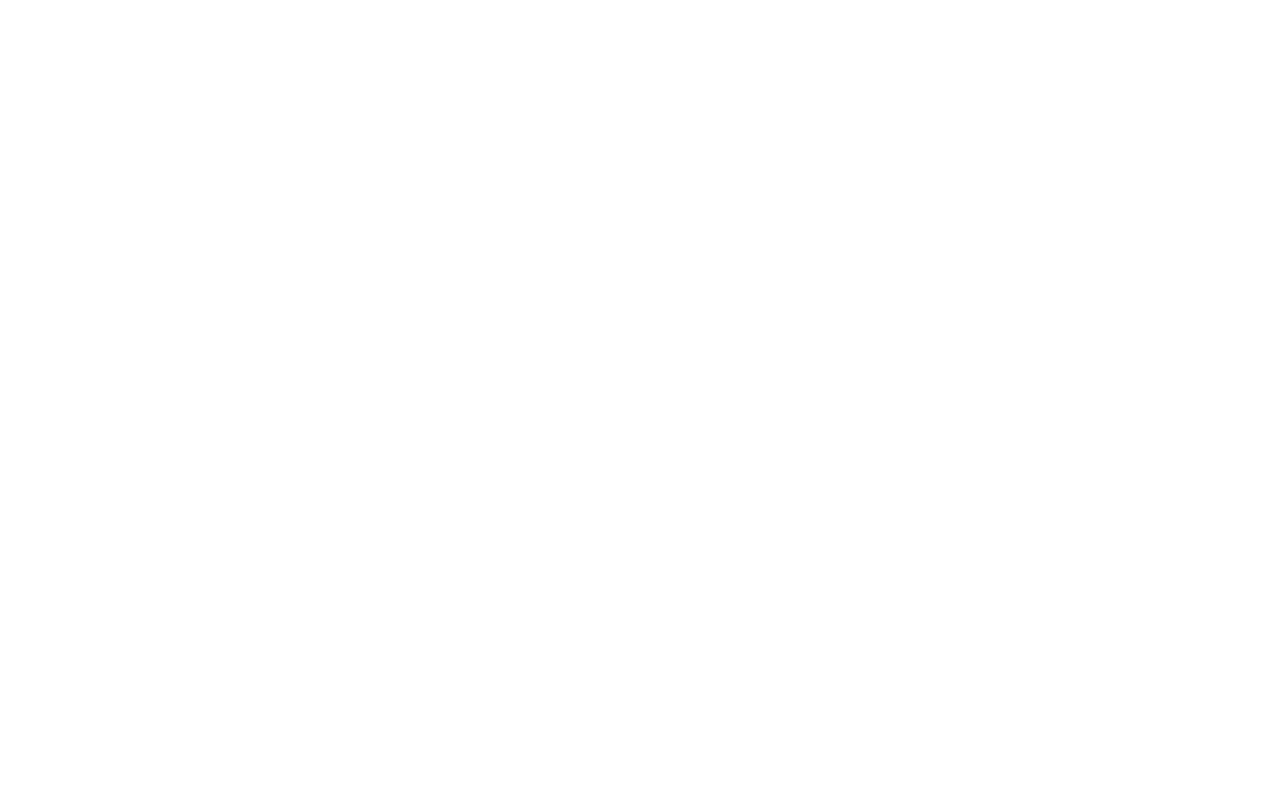
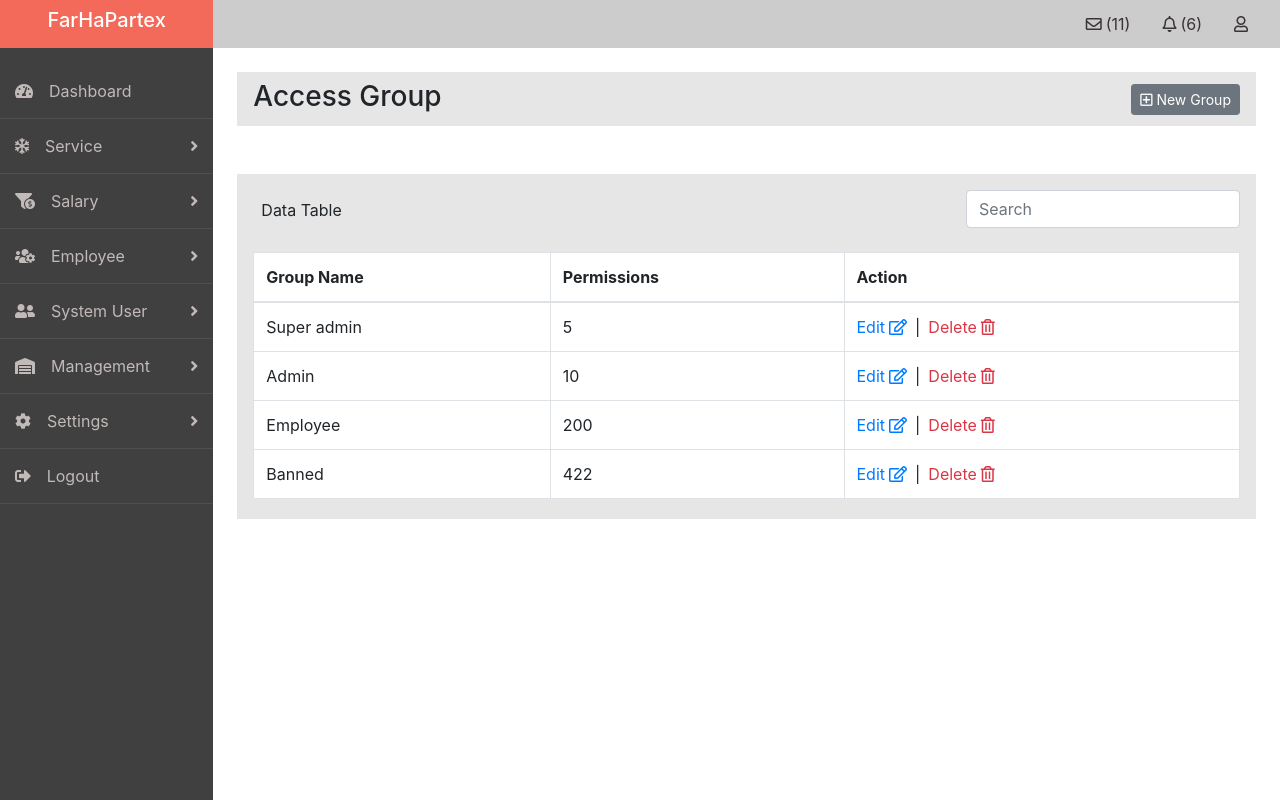
Before and after one commit to farhapartex/hr-frontend, a Vue app: page /access-group/group-list in a window 1280 px wide. Built offline with nearby package versions, Linux system fonts and the light colour scheme.

Commit message:
Data Table component added

```diff
--- /dev/null
+++ b/src/components/AccessGroup.vue
@@ -0,0 +1,39 @@
+<template>
+  <div class="accessGroup p-4">
+    <div class="page-header w-100 pl-3 pt-2 pb-1 pr-3">
+      <button class="btn btn-sm btn-secondary float-right mt-1">
+        <span class="mr-1">
+          <i class="far fa-plus-square"></i>
+        </span>
+        <span>New Group</span>
+      </button>
+      <h3>Access Group</h3>
+    </div>
+
+    <div class="page-content w-100 mt-5 pl-3 pt-2 pb-1 pr-3">
+      <router-view />
+    </div>
+  </div>
+</template>
+
+<script lang="ts">
+import { Component, Prop, Vue } from "vue-property-decorator";
+import HelloWorld from "@/components/HelloWorld.vue";
+
+@Component({
+  name: "AccessGroup",
+  components: {}
+})
+export default class AccessGroup extends Vue {}
+</script>
+
+<style>
+.page-header,
+.page-content {
+  background: #e6e6e6;
+}
+
+.data-table {
+  background: #ffffff;
+}
+</style>
--- /dev/null
+++ b/src/components/DataTable.vue
@@ -0,0 +1,113 @@
+<template>
+  <div class="dataTable">
+    <div class="table">
+      <div class="page-cnt-head w-100 pt-2 pb-2 overflow-hidden">
+        <div class="form-group float-right">
+          <input type="text" class="form-control" placeholder="Search" />
+        </div>
+        <p class="p-2">Data Table</p>
+      </div>
+
+      <div class="data-table w-100">
+        <table class="table table-bordered">
+          <thead>
+            <tr>
+              <th scope="col">Group Name</th>
+              <th scope="col">Permissions</th>
+              <th scope="col">Action</th>
+            </tr>
+          </thead>
+          <tbody>
+            <tr>
+              <td>Super admin</td>
+              <td>5</td>
+              <td>
+                <a href="#">
+                  <span class="mr-1">Edit</span>
+                  <span>
+                    <i class="far fa-edit"></i>
+                  </span>
+                </a>
+                <span class="ml-2 mr-2">|</span>
+                <a href="#" class="text-danger">
+                  <span class="mr-1">Delete</span>
+                  <span>
+                    <i class="far fa-trash-alt"></i>
+                  </span>
+                </a>
+              </td>
+            </tr>
+            <tr>
+              <td>Admin</td>
+              <td>10</td>
+              <td>
+                <a href="#">
+                  <span class="mr-1">Edit</span>
+                  <span>
+                    <i class="far fa-edit"></i>
+                  </span>
+                </a>
+                <span class="ml-2 mr-2">|</span>
+                <a href="#" class="text-danger">
+                  <span class="mr-1">Delete</span>
+                  <span>
+                    <i class="far fa-trash-alt"></i>
+                  </span>
+                </a>
+              </td>
+            </tr>
+            <tr>
+              <td>Employee</td>
+              <td>200</td>
+              <td>
+                <a href="#">
+                  <span class="mr-1">Edit</span>
+                  <span>
+                    <i class="far fa-edit"></i>
+                  </span>
+                </a>
+                <span class="ml-2 mr-2">|</span>
+                <a href="#" class="text-danger">
+                  <span class="mr-1">Delete</span>
+                  <span>
+                    <i class="far fa-trash-alt"></i>
+                  </span>
+                </a>
+              </td>
+            </tr>
+            <tr>
+              <td>Banned</td>
+              <td>422</td>
+              <td>
+                <a href="#">
+                  <span class="mr-1">Edit</span>
+                  <span>
+                    <i class="far fa-edit"></i>
+                  </span>
+                </a>
+                <span class="ml-2 mr-2">|</span>
+                <a href="#" class="text-danger">
+                  <span class="mr-1">Delete</span>
+                  <span>
+                    <i class="far fa-trash-alt"></i>
+                  </span>
+                </a>
+              </td>
+            </tr>
+          </tbody>
+        </table>
+      </div>
+    </div>
+  </div>
+</template>
+
+<script lang="ts">
+import { Component, Prop, Vue } from "vue-property-decorator";
+import HelloWorld from "@/components/HelloWorld.vue";
+
+@Component({
+  name: "DataTable",
+  components: {}
+})
+export default class DataTable extends Vue {}
+</script>
--- a/src/components/Sidebar.vue
+++ b/src/components/Sidebar.vue
@@ -42,12 +42,12 @@
           </transition>
         </li>
         <li>
-          <a href="#" @click="verticalNavToggle(0)">
+          <a href="#" @click="verticalNavToggle(1)">
             <span class="mr-3">
               <i class="fas fa-funnel-dollar"></i>
             </span>
             <span>Salary</span>
-            <span class="float-right" v-if="subMenuList[0]==false">
+            <span class="float-right" v-if="subMenuList[1]==false">
               <i class="fas fa-angle-right"></i>
             </span>
             <span class="float-right" v-else>
@@ -55,7 +55,7 @@
             </span>
           </a>
           <transition name="fade">
-            <ul class="sub-navlist" v-if="subMenuList[0]==true" transition="v-fade">
+            <ul class="sub-navlist" v-if="subMenuList[1]==true" transition="v-fade">
               <li>
                 <a href="#">Daily Attendence</a>
               </li>
@@ -69,32 +69,11 @@
           </transition>
         </li>
         <li>
-          <a href="#" @click="verticalNavToggle(1)">
+          <a href="#" @click="verticalNavToggle(2)">
             <span class="mr-3">
               <i class="fas fa-users-cog"></i>
             </span>
             <span>Employee</span>
-            <span class="float-right" v-if="subMenuList[1]==false">
-              <i class="fas fa-angle-right"></i>
-            </span>
-            <span class="float-right" v-else>
-              <i class="fas fa-chevron-down"></i>
-            </span>
-          </a>
-          <transition name="fade">
-            <ul class="sub-navlist" v-if="subMenuList[1]==true" transition="v-fade">
-              <li>
-                <a href="#">Employee List</a>
-              </li>
-            </ul>
-          </transition>
-        </li>
-        <li>
-          <a href="#" @click="verticalNavToggle(2)">
-            <span class="mr-3">
-              <i class="fas fa-warehouse"></i>
-            </span>
-            <span>Management</span>
             <span class="float-right" v-if="subMenuList[2]==false">
               <i class="fas fa-angle-right"></i>
             </span>
@@ -103,7 +82,49 @@
             </span>
           </a>
           <transition name="fade">
-            <ul class="sub-navlist" v-if="subMenuList[2]==true">
+            <ul class="sub-navlist" v-if="subMenuList[2]==true" transition="v-fade">
+              <li>
+                <a href="#">Employee List</a>
+              </li>
+            </ul>
+          </transition>
+        </li>
+        <li>
+          <a href="#" @click="verticalNavToggle(3)">
+            <span class="mr-3">
+              <i class="fas fa-user-friends"></i>
+            </span>
+            <span>System User</span>
+            <span class="float-right" v-if="subMenuList[3]==false">
+              <i class="fas fa-angle-right"></i>
+            </span>
+            <span class="float-right" v-else>
+              <i class="fas fa-chevron-down"></i>
+            </span>
+          </a>
+          <transition name="fade">
+            <ul class="sub-navlist" v-if="subMenuList[3]==true" transition="v-fade">
+              <li>
+                <a href="#">User List</a>
+              </li>
+            </ul>
+          </transition>
+        </li>
+        <li>
+          <a href="#" @click="verticalNavToggle(4)">
+            <span class="mr-3">
+              <i class="fas fa-warehouse"></i>
+            </span>
+            <span>Management</span>
+            <span class="float-right" v-if="subMenuList[4]==false">
+              <i class="fas fa-angle-right"></i>
+            </span>
+            <span class="float-right" v-else>
+              <i class="fas fa-chevron-down"></i>
+            </span>
+          </a>
+          <transition name="fade">
+            <ul class="sub-navlist" v-if="subMenuList[4]==true">
               <li>
                 <a href="#">Leave System</a>
               </li>
@@ -120,12 +141,12 @@
           </transition>
         </li>
         <li>
-          <a href="#" @click="verticalNavToggle(3)">
+          <a href="#" @click="verticalNavToggle(5)">
             <span class="mr-3">
               <i class="fas fa-cog"></i>
             </span>
             <span>Settings</span>
-            <span class="float-right" v-if="subMenuList[3]==false">
+            <span class="float-right" v-if="subMenuList[5]==false">
               <i class="fas fa-angle-right"></i>
             </span>
             <span class="float-right" v-else>
@@ -133,9 +154,9 @@
             </span>
           </a>
           <transition name="fade">
-            <ul class="sub-navlist" v-if="subMenuList[3]==true">
+            <ul class="sub-navlist" v-if="subMenuList[5]==true">
               <li>
-                <a href="#">Access Group</a>
+                <router-link :to="{ name: 'accessGroup' }">Access Group</router-link>
               </li>
               <li>
                 <a href="#">Profile Settings</a>
@@ -165,12 +186,12 @@
   components: {}
 })
 export default class Sidebar extends Vue {
-  subMenuList: any = [false, false, false, false, false];
+  subMenuList: any = [false, false, false, false, false, false, false, false];
 
   verticalNavToggle(index: number) {
     let listValue = this.subMenuList[index];
     this.subMenuList = JSON.parse(
-      JSON.stringify([false, false, false, false, false])
+      JSON.stringify([false, false, false, false, false, false, false, false])
     );
     Vue.set(this.subMenuList, index, !listValue);
   }
--- a/src/router.ts
+++ b/src/router.ts
@@ -22,6 +22,19 @@
                 name: "dashboard",
                 component: () => import("./components/Dashboard.vue"),
             },
+            {
+                path: "access-group",
+                name: "accessGroup",
+                redirect: { name: 'groupList' },
+                component: () => import("./components/AccessGroup.vue"),
+                children: [
+                    {
+                        path: "group-list",
+                        name: "groupList",
+                        component: () => import("./components/DataTable.vue"),
+                    },
+                ]
+            },
         ]
     },
 ];
```
